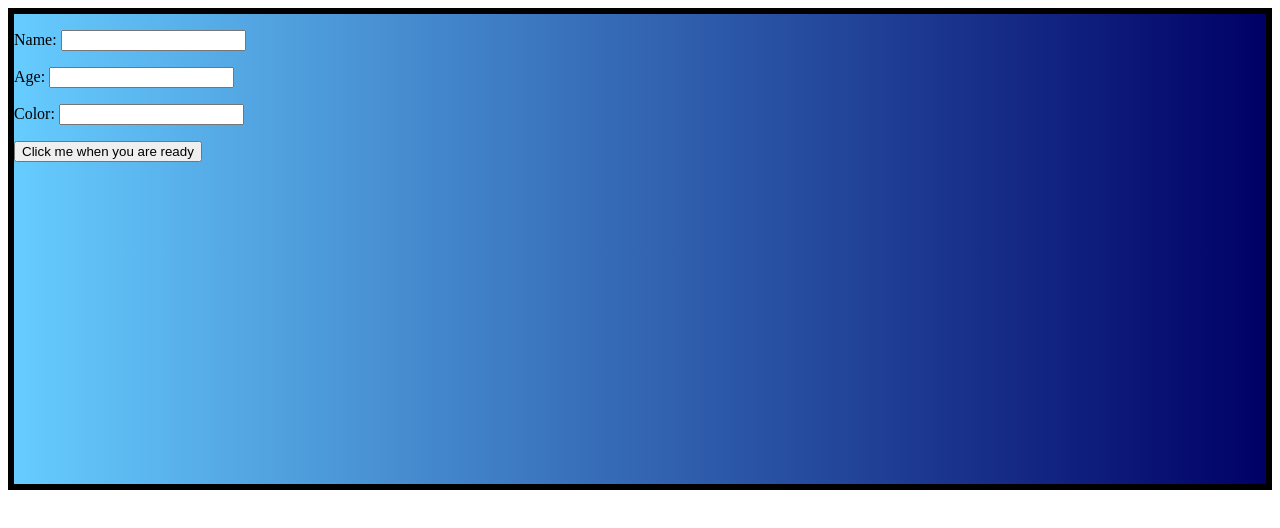
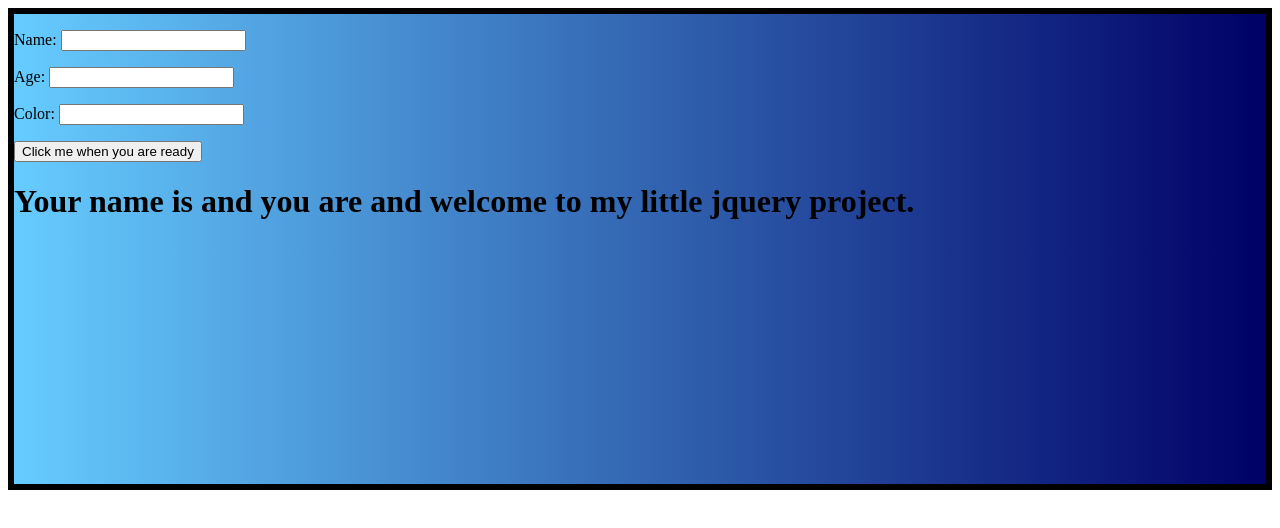
Before and after one commit to RalphAyala/banner-generator, a plain HTML site: page index.html in a window 1280 px wide. Both pictures are taken after a click on the button "Click me when you are ready". Drawn offline with nearby package versions, Linux system fonts and the light colour scheme.

Commit message:
add new features to paragraph

```diff
--- a/index.html
+++ b/index.html
@@ -1,25 +1,27 @@
 <!DOCTYPE html>
 <html>
+
 <head>
   <meta charset="UTF-8">
   <title>jQuery Template</title>
-    <script>src="https://code.jquery.com/jquery-3.1.1.js"</script>
+  <script src = "https://code.jquery.com/jquery-3.1.1.js"></script>
   <script>
     //custom JS/jQuery
-        $(function(){
-              $("button").click(function(){
-                   $("h1").css("color", color);
-                  var name = $("usarname").val();
-                  var age = $("age").val();
-                  var color = $("color").val();
-                   $("h1").val("Your name is " + usarname + " and you are " + age + " and welcome to my little jquery project.");
+    $(function() {
+      $("button").click(function() {
+        var color = $("#color").val();
+        $("h1").css("background-color", color);
+        var name = $("#username").val();
+        var age = $("#age").val();
+
+        $("h1").html("Your name is " + name + " and you are " + age + " and welcome to my little jquery project.");
 
       });
     });
   </script>
 </head>
 <style>
-    div{
+  div {
     height: 470px;
     background: linear-gradient(to right, #66ccff 0%, #000066 100%);
     border-style: solid;
@@ -27,15 +29,17 @@
     border-width: 6px;
   }
 </style>
+
 <body>
   <div>
-  <p>Name: <input type="text" name="username"></p>
-  <p>Age: <input type="text" name="age"></p>
-  <p>Color: <input type="text" name="color"></p>
+    <p>Name: <input type="text" id="username"></p>
+    <p>Age: <input type="text" id="age"></p>
+    <p>Color: <input type="text" id="color"></p>
     <button>Click me when you are ready</button>
 
     <h1></h1>
   </div>
 
 </body>
+
 </html>
```
Lines whose indentation alone changed are shown as unchanged.
